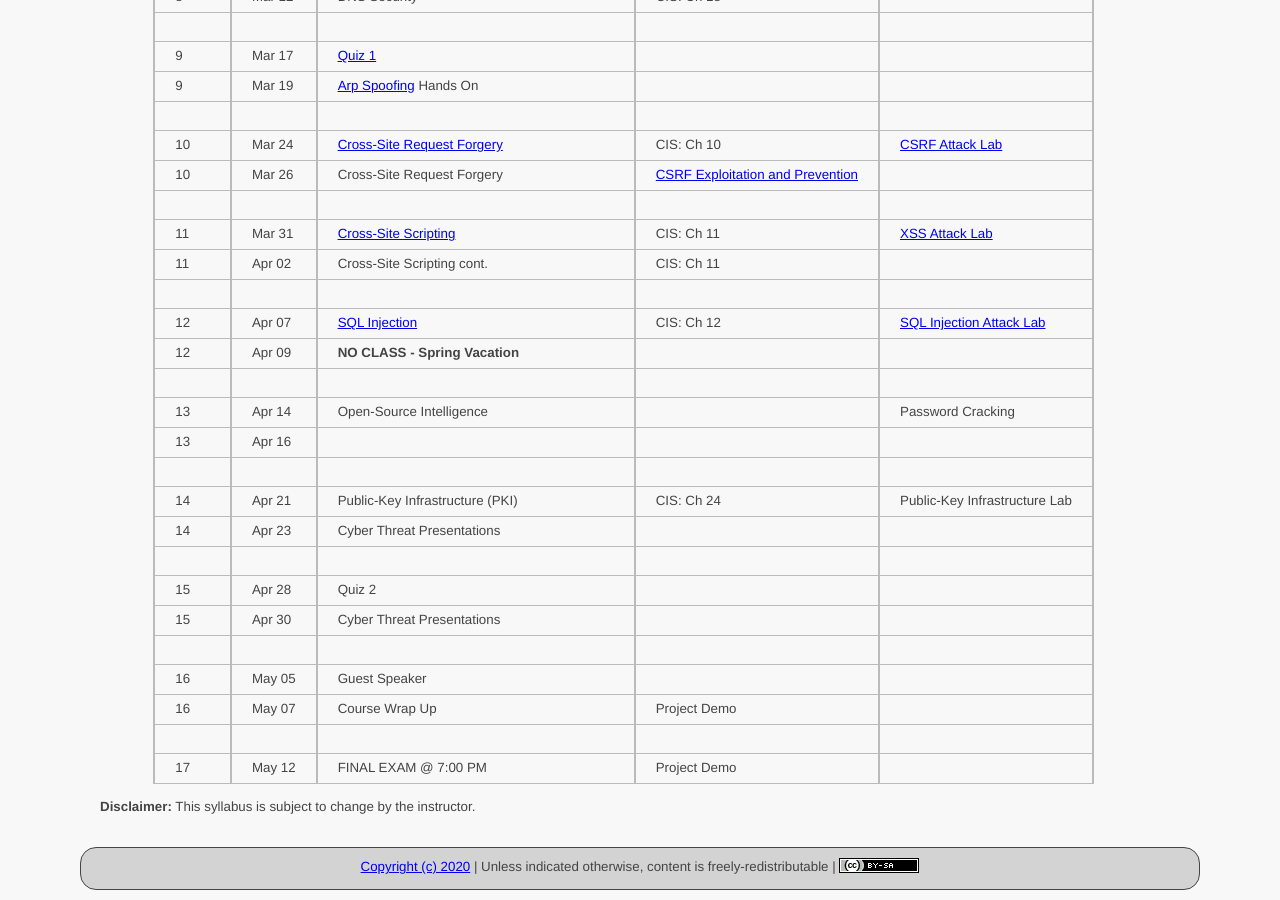
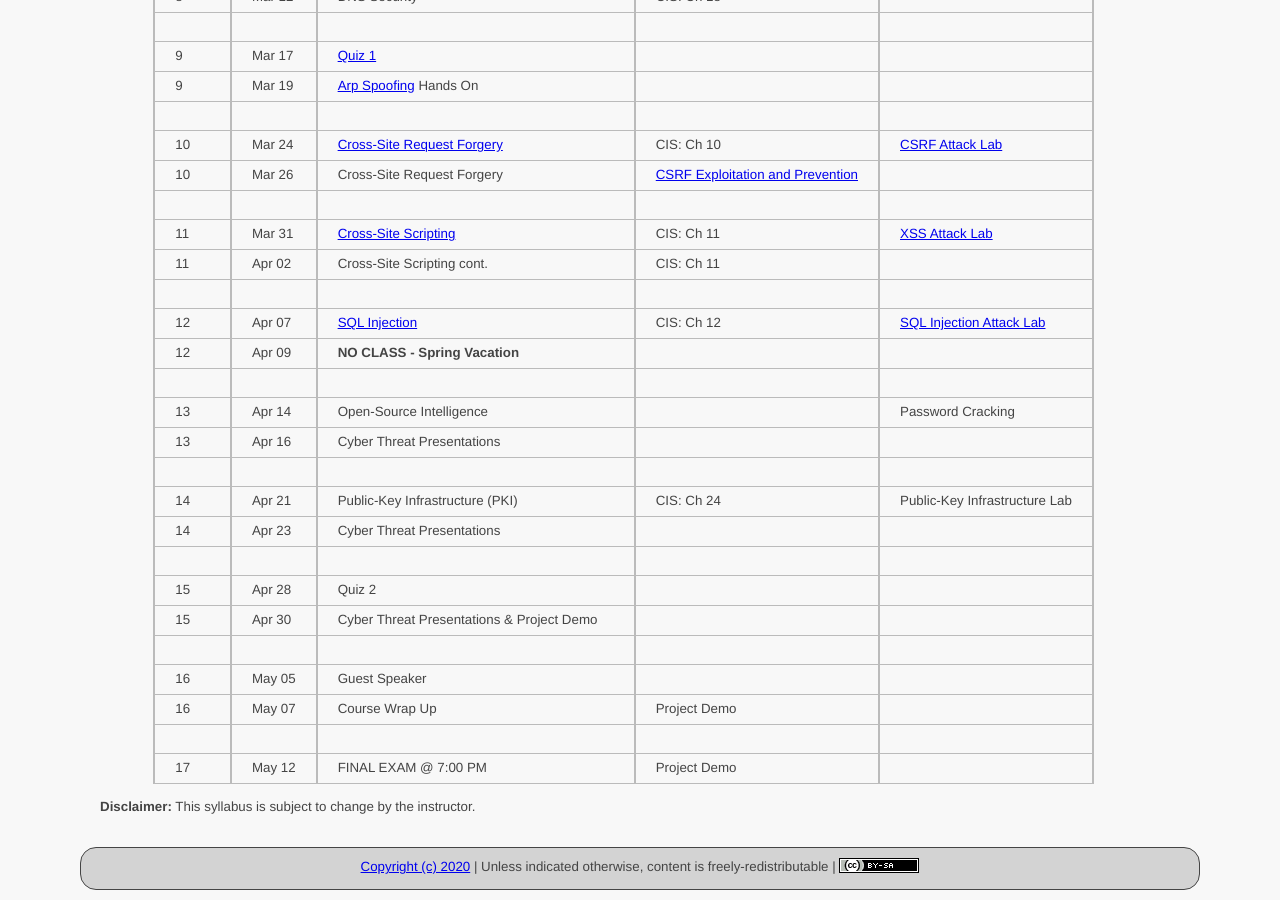
Before and after one commit to ycpcs/cs335-spring2020, a Jekyll site: the page built from schedule/index.md, in a window 1280 px wide and 900 px high, scrolled down 816 px. Built offline with Jekyll 4.4.1, drawn with Linux system fonts in a browser that asks for light colours.

Commit message:
Add Cyber Threat Presentations

```diff
--- a/schedule/index.md
+++ b/schedule/index.md
@@ -45,13 +45,13 @@ CIS: <a href="https://www.amazon.com/Computer-Internet-Security-Hands-Approach/d
 > 12 | Apr 09 | <b>NO CLASS - Spring Vacation</b>| |
 > | | | |
 > 13 | Apr 14 | Open-Source Intelligence | | Password Cracking
-> 13 | Apr 16 | | |
+> 13 | Apr 16 | Cyber Threat Presentations | |
 > | | | |
 > 14 | Apr 21 | Public-Key Infrastructure (PKI) | CIS: Ch 24 | Public-Key Infrastructure Lab
 > 14 | Apr 23 | Cyber Threat Presentations | |
 > | | | |
 > 15 | Apr 28 | Quiz 2 | |
-> 15 | Apr 30 | Cyber Threat Presentations | |
+> 15 | Apr 30 | Cyber Threat Presentations & Project Demo | |
 > | | | |
 > 16 | May 05 | Guest Speaker | |
 > 16 | May 07 | Course Wrap Up | Project Demo |
```
